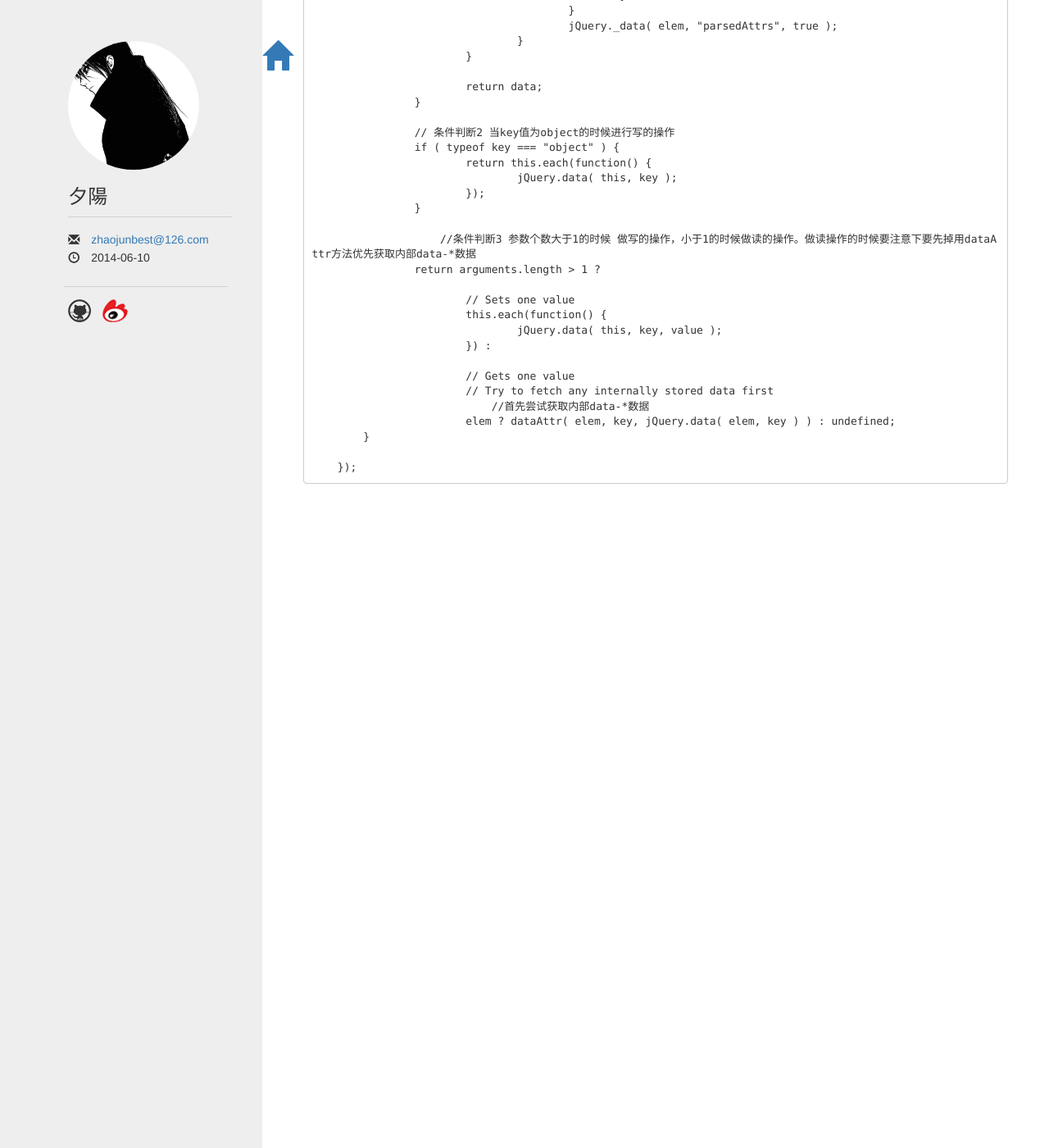
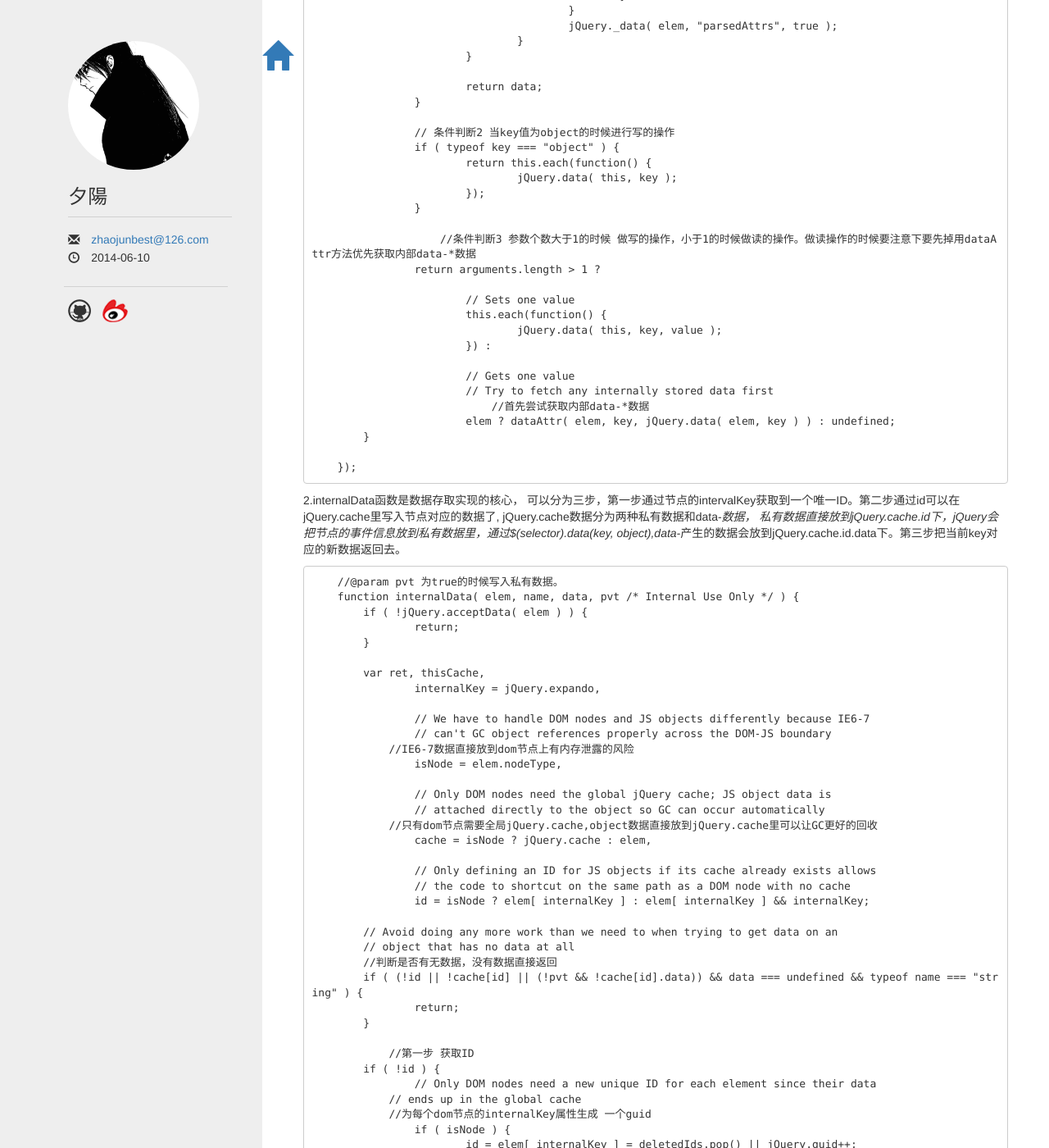
Before and after one commit to jackzhaojun/jackzhaojun.github.io, a Jekyll site: the page built from _posts/2014-07-22-jQuery数据缓存系统解析.md, in a window 1280 px wide and 1400 px high, scrolled down 1653 px. Shown: the whole window at 82% size. Built offline with Jekyll 4.4.1, drawn with Linux system fonts in a browser that asks for light colours; nearby versions of some CDN libraries; some of the changed text lies outside the part shown.

Commit message:
Update 2014-07-22-jQuery数据缓存系统解析.md
jQuery数据缓存系统解析

```diff
--- a/_posts/2014-07-22-jQuery数据缓存系统解析.md
+++ b/_posts/2014-07-22-jQuery数据缓存系统解析.md
@@ -107,3 +107,122 @@
         	}
 
         });
+
+2.internalData函数是数据存取实现的核心， 可以分为三步，第一步通过节点的intervalKey获取到一个唯一ID。第二步通过id可以在jQuery.cache里写入节点对应的数据了, jQuery.cache数据分为两种私有数据和data-*数据， 私有数据直接放到jQuery.cache.id下，jQuery会把节点的事件信息放到私有数据里，通过$(selector).data(key, object),data-*产生的数据会放到jQuery.cache.id.data下。第三步把当前key对应的新数据返回去。
+
+        //@param pvt 为true的时候写入私有数据。
+        function internalData( elem, name, data, pvt /* Internal Use Only */ ) {
+        	if ( !jQuery.acceptData( elem ) ) {
+        		return;
+        	}
+
+        	var ret, thisCache,
+        		internalKey = jQuery.expando,
+
+        		// We have to handle DOM nodes and JS objects differently because IE6-7
+        		// can't GC object references properly across the DOM-JS boundary
+                //IE6-7数据直接放到dom节点上有内存泄露的风险
+        		isNode = elem.nodeType,
+
+        		// Only DOM nodes need the global jQuery cache; JS object data is
+        		// attached directly to the object so GC can occur automatically
+                //只有dom节点需要全局jQuery.cache,object数据直接放到jQuery.cache里可以让GC更好的回收
+        		cache = isNode ? jQuery.cache : elem,
+
+        		// Only defining an ID for JS objects if its cache already exists allows
+        		// the code to shortcut on the same path as a DOM node with no cache
+        		id = isNode ? elem[ internalKey ] : elem[ internalKey ] && internalKey;
+
+        	// Avoid doing any more work than we need to when trying to get data on an
+        	// object that has no data at all
+            //判断是否有无数据，没有数据直接返回
+        	if ( (!id || !cache[id] || (!pvt && !cache[id].data)) && data === undefined && typeof name === "string" ) {
+        		return;
+        	}
+
+                //第一步 获取ID
+        	if ( !id ) {
+        		// Only DOM nodes need a new unique ID for each element since their data
+                // ends up in the global cache
+                //为每个dom节点的internalKey属性生成 一个guid
+        		if ( isNode ) {
+        			id = elem[ internalKey ] = deletedIds.pop() || jQuery.guid++;
+        		} else {
+        			id = internalKey;
+        		}
+        	}
+
+
+        	if ( !cache[ id ] ) {
+        		// Avoid exposing jQuery metadata on plain JS objects when the object
+        		// is serialized using JSON.stringify
+                //toJSON避免数据被格式化
+        		cache[ id ] = isNode ? {} : { toJSON: jQuery.noop };
+        	}
+
+                //第二步 写入数据
+        	// An object can be passed to jQuery.data instead of a key/value pair; this gets
+        	// shallow copied over onto the existing cache
+        	if ( typeof name === "object" || typeof name === "function" ) {
+        		if ( pvt ) {
+        			cache[ id ] = jQuery.extend( cache[ id ], name );
+        		} else {
+        			cache[ id ].data = jQuery.extend( cache[ id ].data, name );
+        		}
+        	}
+
+        	thisCache = cache[ id ];
+
+        	// jQuery data() is stored in a separate object inside the object's internal data
+        	// cache in order to avoid key collisions between internal data and user-defined
+        	// data.
+            //jQuery data() 存储在一个单独的数据对象(cache[id].data)在对象的内部数据缓存,以避免碰撞内部数据和用户定义的关键
+        	if ( !pvt ) {
+        		if ( !thisCache.data ) {
+        			thisCache.data = {};
+        		}
+
+        		thisCache = thisCache.data;
+        	}
+
+        	if ( data !== undefined ) {
+        		thisCache[ jQuery.camelCase( name ) ] = data;
+        	}
+
+                //第三步 返回设置的数据
+        	// Check for both converted-to-camel and non-converted data property names
+        	// If a data property was specified
+        	if ( typeof name === "string" ) {
+
+        		// First Try to find as-is property data
+        		ret = thisCache[ name ];
+
+        		// Test for null|undefined property data
+        		if ( ret == null ) {
+
+        			// Try to find the camelCased property
+        			ret = thisCache[ jQuery.camelCase( name ) ];
+        		}
+        	} else {
+        		ret = thisCache;
+        	}
+
+        	return ret;
+        }
+
+
+3.dataAttr函数的作用是把当前节点data-*数据放到jQuery.cache.data里， 每次获取data数据的时候都会调用dataAttr函数，也就是说data-*数据永远优先于$(selector).data(key, object)设置的数据。并且次函数会把data-*的数据放到jQuery.cache.data里的时候会进行一系列的转换，转换规则如下
+
+        //rbrace = /^(?:\{[\w\W]*\}|\[[\w\W]*\])$/ 判断是否为一个{}或[]格式的数据
+       try {
+		data = data === "true" ? true :
+			data === "false" ? false :
+			data === "null" ? null :
+			// Only convert to a number if it doesn't change the string
+                        //数字字符转换为number类型
+			+data + "" === data ? +data :
+			rbrace.test( data ) ? jQuery.parseJSON( data ) :
+			data;
+	} catch( e ) {}
+
+总结：数据缓存系统其实很简单 主要搞明白三个问题 1.ID是如何生成的； 2.缓存数据分私有（绑定的事件信息）和公有(data-*,$.data())；3.data-*数据优先于$.data()数据
```
Also changed, not shown: other parts of _posts/2014-07-22-jQuery数据缓存系统解析.md (+1 -1 lines).
